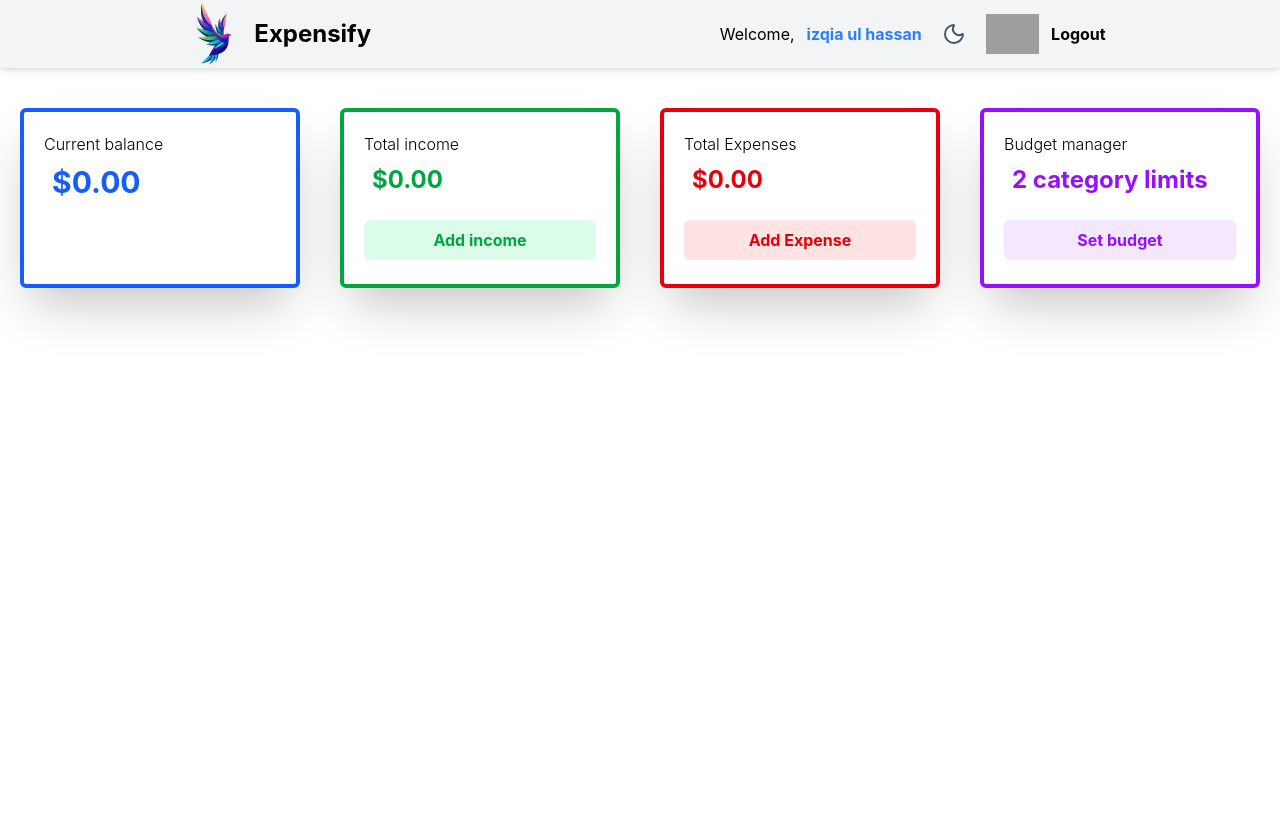
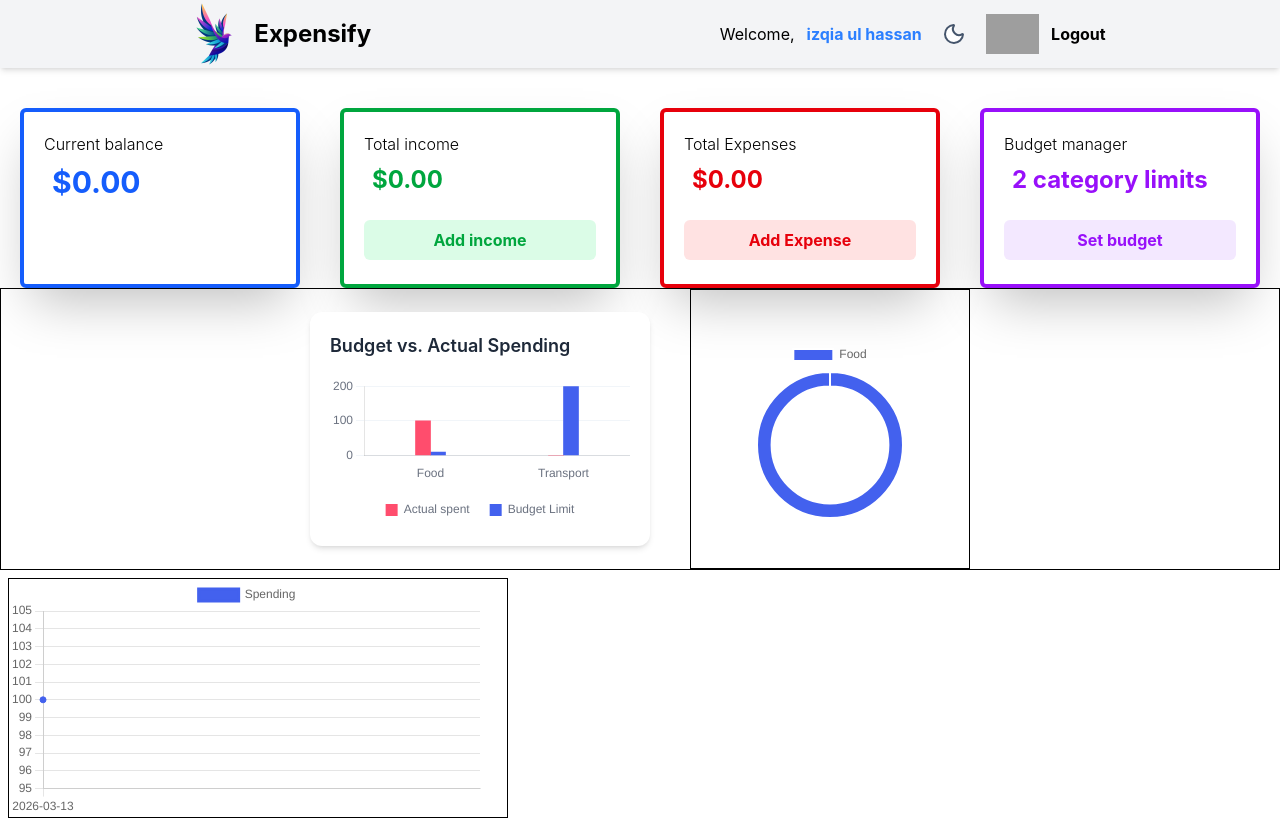
Before and after one commit to IZQIA-HASSAN/Expense-tracker-App, a React (Vite) app: page / in a window 1280 px wide. Before the commit the page ends 800 px from the top, so only its background shows below. Built offline with nearby package versions, Linux system fonts and the light colour scheme; grey boxes are pictures that could not be loaded.

Commit message:
code added for graphs

```diff
--- a/package.json
+++ b/package.json
@@ -10,7 +10,9 @@
     "preview": "vite preview"
   },
   "dependencies": {
+    "chart.js": "^4.5.1",
     "react": "^19.2.0",
+    "react-chartjs-2": "^5.3.1",
     "react-dom": "^19.2.0"
   },
   "devDependencies": {
--- a/src/Card3.jsx
+++ b/src/Card3.jsx
@@ -7,14 +7,14 @@
         <div className='border-4 border-purple-600 h-45 w-70 p-5 rounded-md shadow-2xl '>
 <p className='font-light'>Budget manager</p>
 <h1 className='text-2xl text-purple-600 font-bold p-2'> 2 category limits</h1>
-<button className='bg-purple-100 h-10 w-full rounded-md  text-purple-600 font-bold mt-4 transition-all ease-out duration-150 hover:scale-105 hover:bg-purple-100'>Set budget</button>
+<button onClick={()=>setBudget(true)} className='bg-purple-100 h-10 w-full rounded-md  text-purple-600 font-bold mt-4 transition-all ease-out duration-150 hover:scale-105 hover:bg-purple-100'>Set budget</button>
 {budget &&(
   <div className="fixed inset-0 flex items-center justify-center backdrop-blur-sm bg-black/30 z-40">
 
-    <div className="h-[410px] w-[450px] bg-white rounded-2xl shadow-xl">
+  <div className="h-[350px] w-[450px] bg-white rounded-2xl shadow-xl">
 
-      <div className="border-b border-gray-300 h-15 flex justify-between items-center">
-        <h1 className="p-3 text-2xl font-bold">Add income</h1>
+    <div className="border-b border-gray-600 h-15 flex justify-between items-center p-3">
+      <h1 className="p-3 text-xl font-bold">Set Monthly budget</h1>
 
       <button
         className="rounded-full hover:bg-gray-300 mr-4 p-2 transition"
@@ -24,29 +24,38 @@
       </button>
     </div>
 
-      <div className="flex flex-col">
+    <div className="flex flex-col  p-4">
 
       <div className="flex flex-col p-3">
-          <label className="text-sm font-medium mb-1">Name</label>
-          <input className="border border-gray-300 rounded-md h-10 p-2 focus:outline-none "
-          type="text" placeholder="eg. Salary, Freelance" />
+        <label className="text-sm font-medium mb-1 text-gray-500">Category Name</label>
+        {/* <input className="border border-gray-300 rounded-md h-10 p-2 focus:outline-none "
+        type="text" placeholder="eg. Salary, Freelance" /> */}
+          <select className='border border-gray-300 h-10 rounded-md focus:outline-none'  name="" id="">
+
+            <option value="">select category</option>
+          <option value="food">food</option>
+          <option value="transport">Transport</option>
+          <option value="utilities">utilities</option>
+          <option value="entertainment">Entertainment</option>
+          <option value="health">health</option>
+          <option value="shopping">shopping</option>
+          <option value="education">education</option>
+          <option value="other">other</option>
+
+        </select>
       </div>
 
       <div className="flex flex-col p-3">
-          <label className="text-sm font-medium mb-1">Amount ($)</label>
+        <label className="text-sm font-medium mb-1 text-gray-500"> Monthly budget</label>
         <input className="border border-gray-300 rounded-md h-10 p-2 focus:outline-none "
         type="number" placeholder="0.0" />
       </div>
 
-        <div className="flex flex-col p-3">
-          <label className="text-sm font-medium mb-1">Date</label>
-          <input className="border border-gray-300 rounded-md h-10 p-2 focus:outline-none  "
-          type="date" />
-        </div>
+
 
       <div className="flex justify-center mt-5 px-3">
         <button className="w-full transition-all ease-out duration-100 hover:scale-101 rounded-md h-10 bg-blue-600 hover:bg-blue-700 text-white">
-            Save income
+          Save budget
         </button>
       </div>
 
@@ -55,7 +64,6 @@
   </div>
 
   </div>
-
 )}
 </div>
     </div>
--- a/src/Dashboard.jsx
+++ b/src/Dashboard.jsx
@@ -3,9 +3,114 @@
 import Card1  from './Card1'
 import Card2 from './Card2'
 import Card3 from './Card3'
+import {
+  Chart as ChartJS,
+  CategoryScale,
+  LinearScale,
+  BarElement,
+  LineElement,
+  ArcElement,
+  PointElement,
+  Tooltip,
+  Legend
+}from "chart.js"
 
+import {Bar , Line , Doughnut} from "react-chartjs-2"
+
+ChartJS.register(
+  CategoryScale,
+  LinearScale,
+  BarElement,
+  LineElement,
+  ArcElement,
+  PointElement,
+  Tooltip,
+  Legend
+)
+
+// bar data
+const barData = {
+  labels:["Food" , "Transport"],
+  datasets:[
+    {
+      label:"Actual spent",
+      data : [100 ,0 ],
+      backgroundColor: "#ff4d6d",
+      barThickness:15,
+    },
+    {
+      label:"Budget Limit",
+      data : [10 , 200],
+      backgroundColor : "#4361ee",
+      barThickness:15,
+    },
+  ],
+}
+
+const linedata = {
+  labels : ["2026-03-13"],
+  datasets:[
+    {
+      label:"Spending",
+      data : [100],
+      borderColor :"#4361ee",
+      backgroundColor:"#4361ee",
+    },
+  ],
+}
+
+const Doughnutdata = {
+  labels :["Food"],
+  datasets:[
+    {
+      data:[100],
+      backgroundColor:["#4361ee"],
+      cutout:"80%"
+    }
+  ]
+}
+const options = {
+  responsive: true,
+  plugins: {
+    legend: {
+      position: "bottom",
+      labels: {
+        boxWidth: 12,
+        padding: 20,
+        color: "#6b7280",
+        font: {
+          size: 12,
+        },
+      },
+    },
+  },
+
+  scales: {
+    x: {
+      grid: {
+        display: false,
+      },
+      ticks: {
+        color: "#6b7280",
+        font: {
+          size: 12,
+        },
+      },
+    },
+
+    y: {
+      grid: {
+        color: "#f1f5f9",
+      },
+      ticks: {
+        color: "#6b7280",
+      },
+    },
+  },
+};
 const Dashboard = () => {
   return (
+    <>
     <div className=' flex gap-10 items-center justify-center mt-10'>
         {/* no one div */}
 <Card/>
@@ -15,7 +120,26 @@
 <Card1/>
 {/* no 4 div */}
 <Card3/>
+
     </div>
+    <div className=' flex gap-10 justify-center border items-center  '>
+      <div className="bg-white p-5 rounded-xl shadow-md">
+
+  <h2 className="text-lg font-semibold mb-4 text-gray-800">
+    Budget vs. Actual Spending
+  </h2>
+
+  <Bar data={barData} options={options} />
+
+</div>
+<div className='border h-70 w-70 p-2 flex justify-center items-center'>
+<div className='h-45 w-45  '><Doughnut   data={Doughnutdata}/></div>
+</div>
+</div>
+<div className='h-60 border w-[500px] m-2'><Line data={linedata}/></div>
+
+
+    </>
   )
 }
 
```
Also changed, not shown: 1 other file (tests, documents, lock files or other folders). Lines whose indentation alone changed are shown as unchanged.
